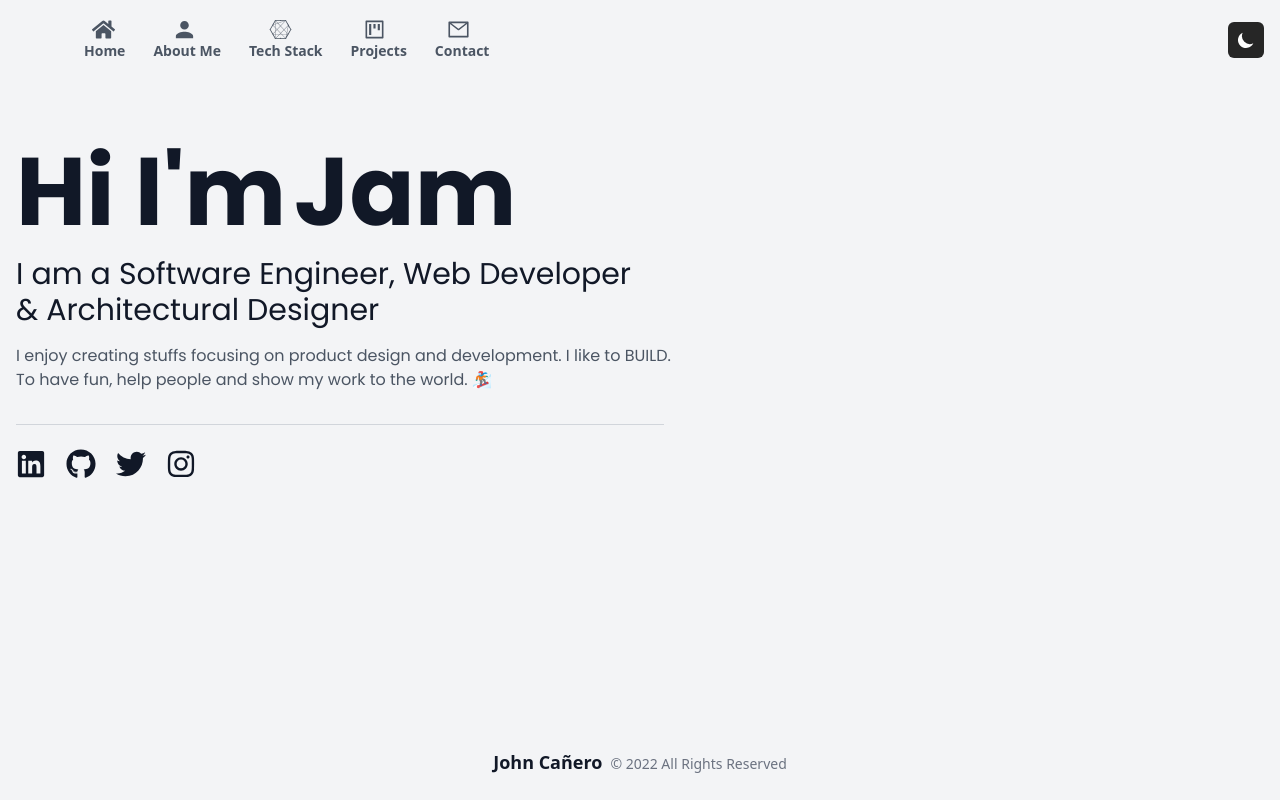
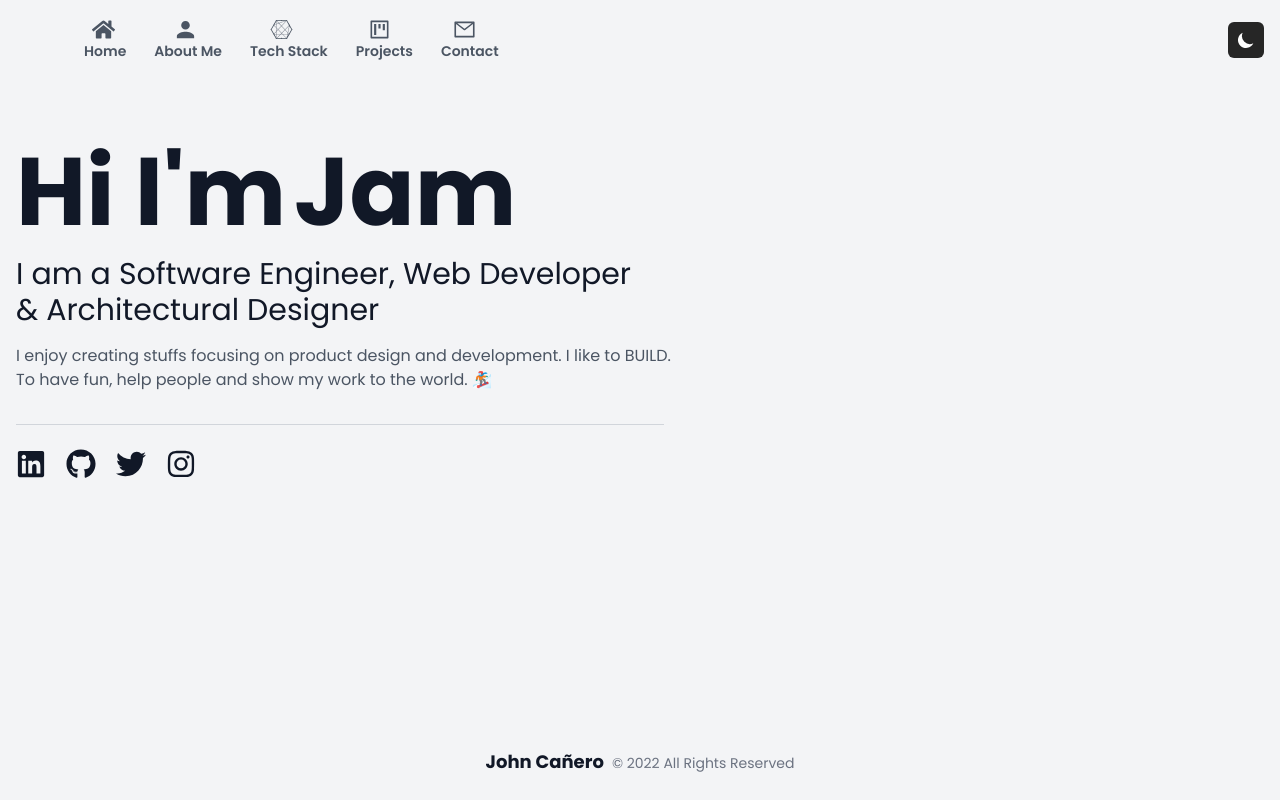
Before and after one commit to johncanero/johncanero-website, a Next.js app: page / in a window 1280 px wide. Built offline with nearby package versions, Linux system fonts and the light colour scheme.

Commit message:
Change Header and Footer to Font Poppins

```diff
--- a/sections/Footer.tsx
+++ b/sections/Footer.tsx
@@ -6,7 +6,7 @@ import React from "react";
 const Footer = () => {
   return (
     // Hide in Mobile
-    <footer className="hidden text-sm text-center text-gray-500 md:block md:py-6">
+    <footer className="hidden text-sm text-center text-gray-500 md:block md:py-6 font-Poppins">
       <span className="mr-2 text-lg font-bold text-gray-900 dark:text-gray-100">
         John Cañero
       </span>
--- a/sections/Header.tsx
+++ b/sections/Header.tsx
@@ -73,7 +73,7 @@ const Header = () => {
   };
 
   return (
-    <div>
+    <div className="font-Poppins">
       <div className="hidden md:block">
         <header className="flex items-center justify-between h-20">
           <div className="">
```
